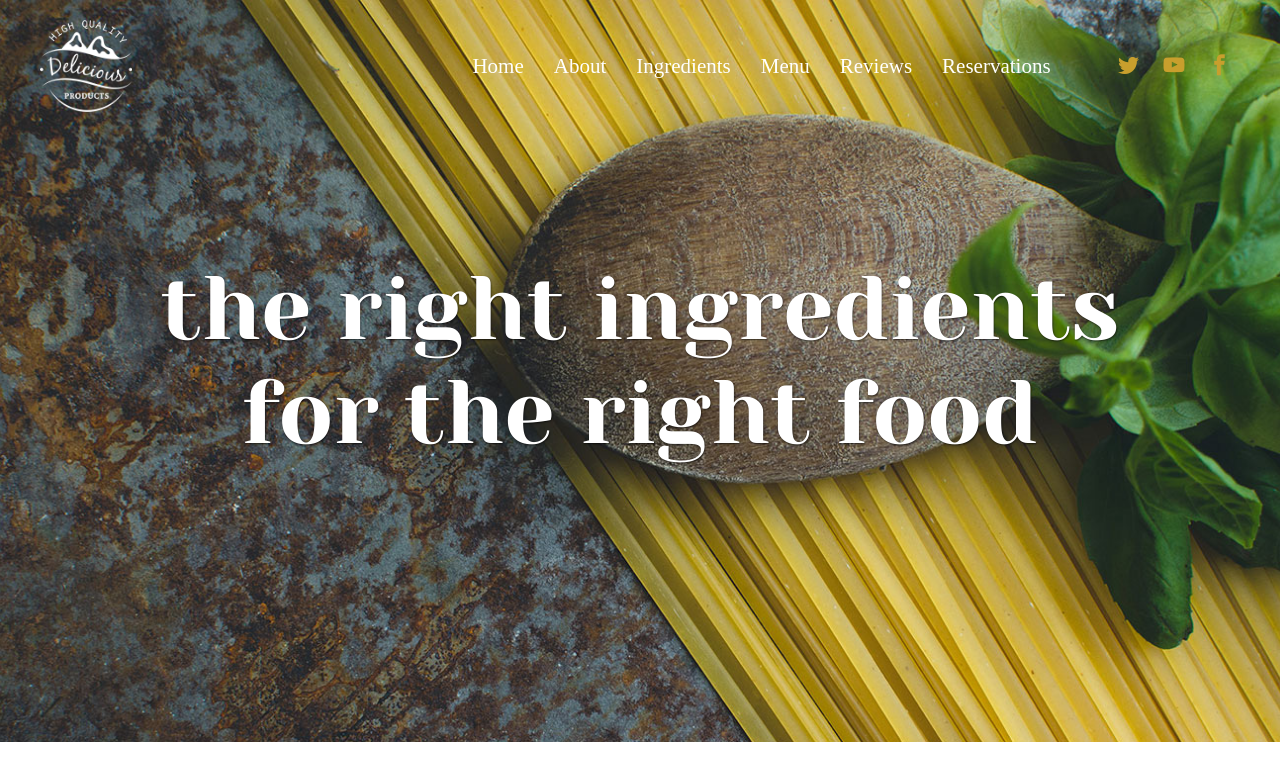
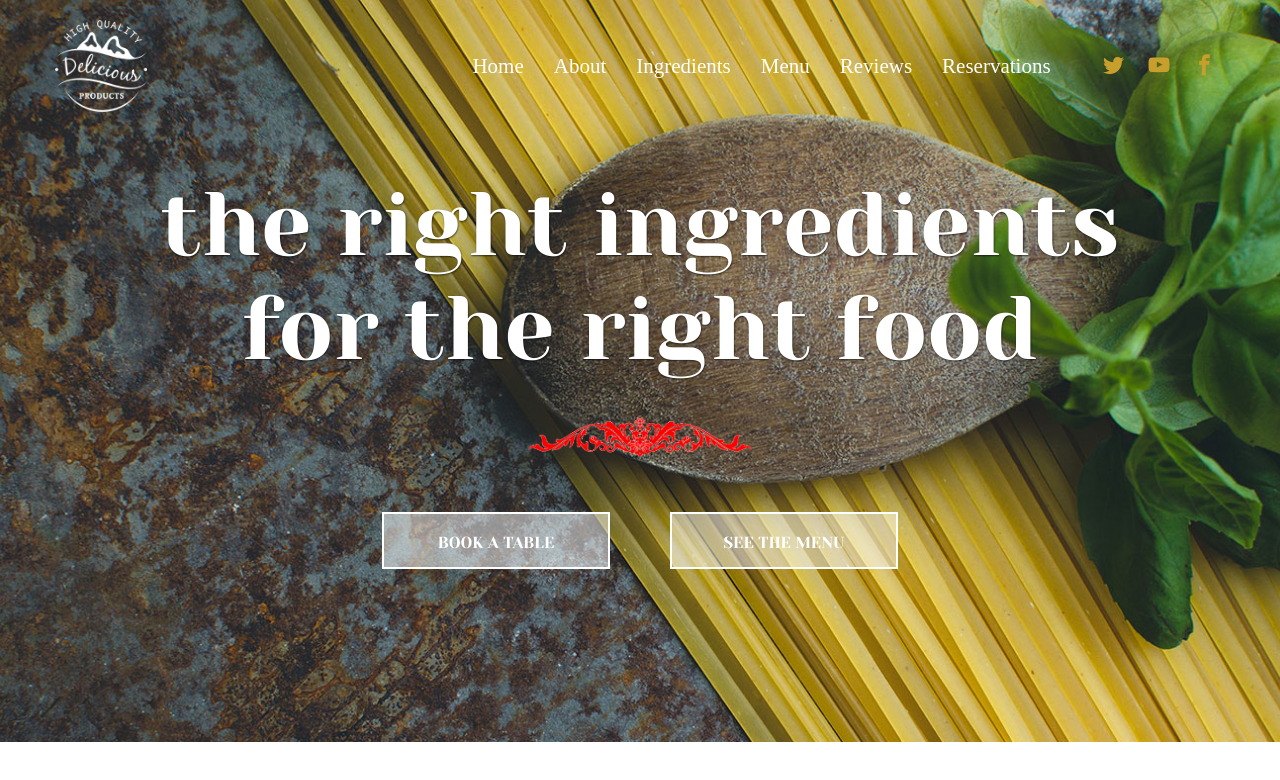
Before and after one commit to Zaaair/templates-test, a website: page index.html in a window 1280 px wide. Drawn offline with nearby package versions, Linux system fonts and the light colour scheme; files that its build step writes are made by us from their sources; files whose address does not match are found by name; a web font is replaced by a local one.

Commit message:
add button

```diff
--- a/index.html
+++ b/index.html
@@ -56,6 +56,10 @@
    </header>
    <div class="banner-content">
     <h1 class="heading">the right ingredients for the right food</h1>
+    <div class="button-grup">
+     <a href="#" class="button">BOOK A TABLE</a>
+     <a href="#" class="button">SEE THE MENU</a>
+    </div>
    </div>
   </div>
   <script src="js/main.js"></script>
--- a/scss/base/_base.scss
+++ b/scss/base/_base.scss
@@ -1,3 +1,7 @@
+* {
+    box-sizing: border-box;
+}
+
 body{
     font-family: $mainFont;
     font-size: $sectionText;
--- a/scss/base/_typography.scss
+++ b/scss/base/_typography.scss
@@ -5,6 +5,22 @@
     .banner-content & {
         text-align: center;
         text-shadow: 0.5px 0.9px 2px rgba(1, 1, 1, 0.64);
+        position: relative;
+        padding-bottom: 77px;
+    }
+    .banner-content &::before {
+        content: "";
+        background-image: url(../img/unnamed.png);
+        background-repeat: no-repeat;
+        background-position: center center;
+        background-size: cover;
+        bottom: 0;
+        left: 50%;
+        transform: translateX(-50%);
+        position: absolute;
+        width: 232px;
+        height: 43px;
+        z-index: 100;
     }
 }
 
--- /dev/null
+++ b/scss/components/_buttom.scss
@@ -0,0 +1,20 @@
+.button {
+    min-width: 228px;
+    height: 57px;
+    background-color: rgba($color: #ffffff, $alpha: 0.5);
+    padding: 0 5px;
+    color: $primaryColor;
+    border: solid 2px #ffffff;
+    display: inline-block;
+    line-height: 57px;
+    text-transform: uppercase;
+    text-align: center;
+    box-sizing: border-box;
+    .button-grup & {
+        margin: 0 30px;
+    }
+    .button-grup &:hover {
+        background-color: rgba($color: #0c0c0c, $alpha: 0.5);
+        border: solid 2px rgba($color: #0c0c0c, $alpha: 0.5);
+    }
+}
--- a/scss/layout/_banner.scss
+++ b/scss/layout/_banner.scss
@@ -8,13 +8,21 @@
     position: relative;
     z-index: 0; /* слой оси z */
     display: flex;
-    align-items: center; /* ровняем содержимое по центру */
+    align-items: center;
 
 
 }
 .banner-content {
     max-width: 960px;
     margin: 0 auto;
-
+    display: flex;
+    flex-direction: column;
+    align-items: center;
 
 }
+.button-grup {
+    max-width: 600px;
+    padding-top: 34px;
+    display: flex;
+
+}
--- a/scss/main.scss
+++ b/scss/main.scss
@@ -14,6 +14,7 @@
 @import "scss/components/media";
 @import "scss/components/network";
 @import "scss/components/banner-heading";
-
+@import "scss/components/buttom";
 /* LAYOUT */
 @import "scss/layout/banner";
+@import "scss/layout/present";
```
Also changed, not shown: build/index.html, img/dish.png (added), img/unnamed.png (added), scss/layout/present.scss (added), 4 other files.
